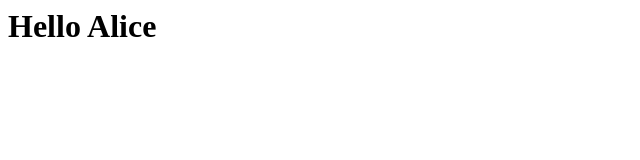
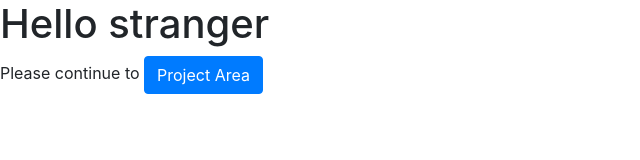
Before and after one commit to anthavio/anthavio.github.com, a plain HTML site: page index.html in a window 1280 px wide. Shown: the whole page, without its empty margins (0-640 px from the left). Drawn offline with nearby package versions, Linux system fonts and the light colour scheme.

Commit message:
Update index.html

```diff
--- a/index.html
+++ b/index.html
@@ -1 +1,9 @@
-<h1>Hello Alice</h1>
+<html>
+  <head>
+    <link href="http://maxcdn.bootstrapcdn.com/bootswatch/3.2.0/cerulean/bootstrap.min.css" rel="stylesheet">
+  </head>
+  <body>
+    <h1>Hello stranger</h1>
+    <p>Please continue to <a href="https://github.com/anthavio" class="btn btn-primary">Project Area</a></p>
+  </body>
+</html>
```
